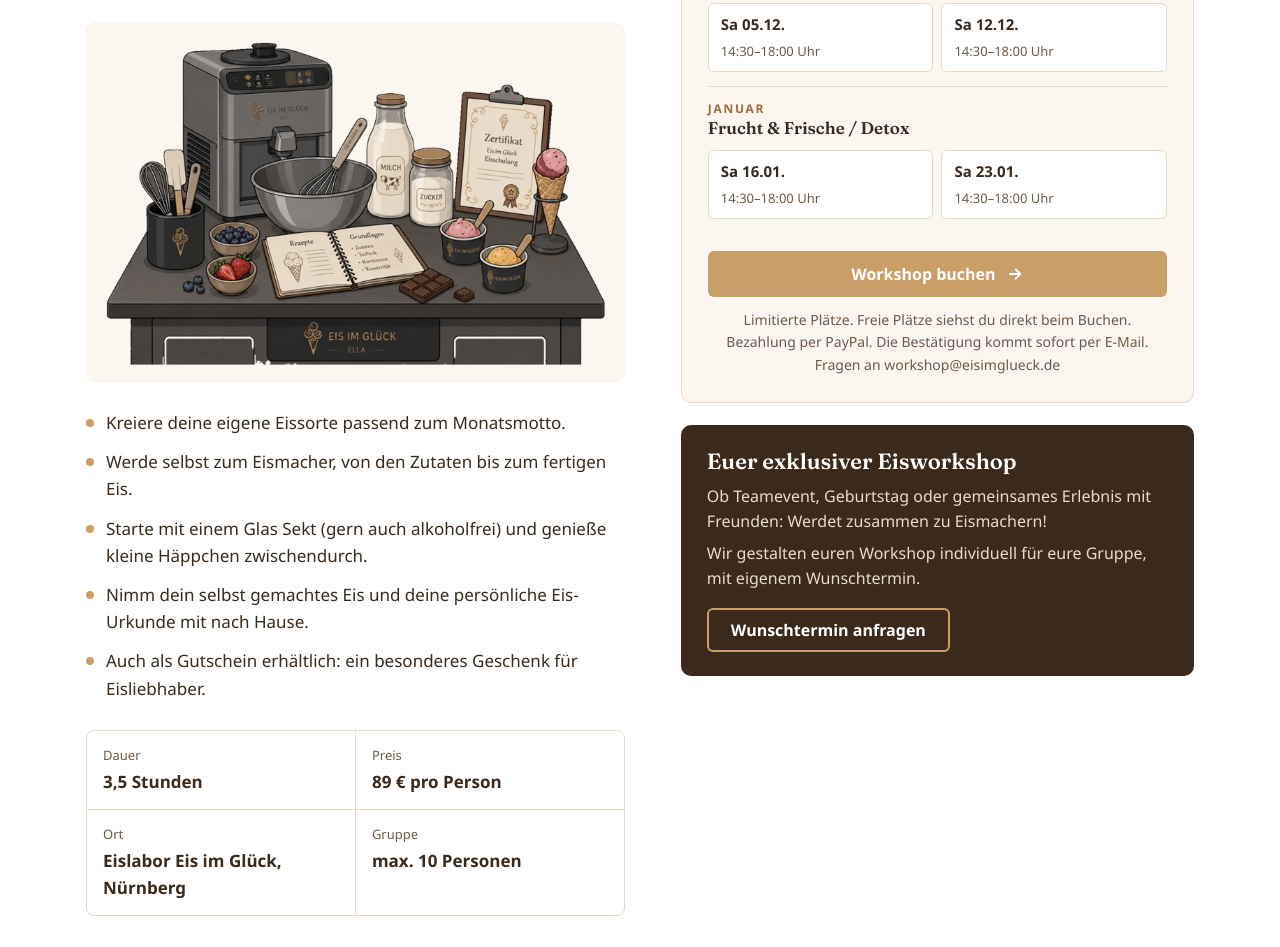
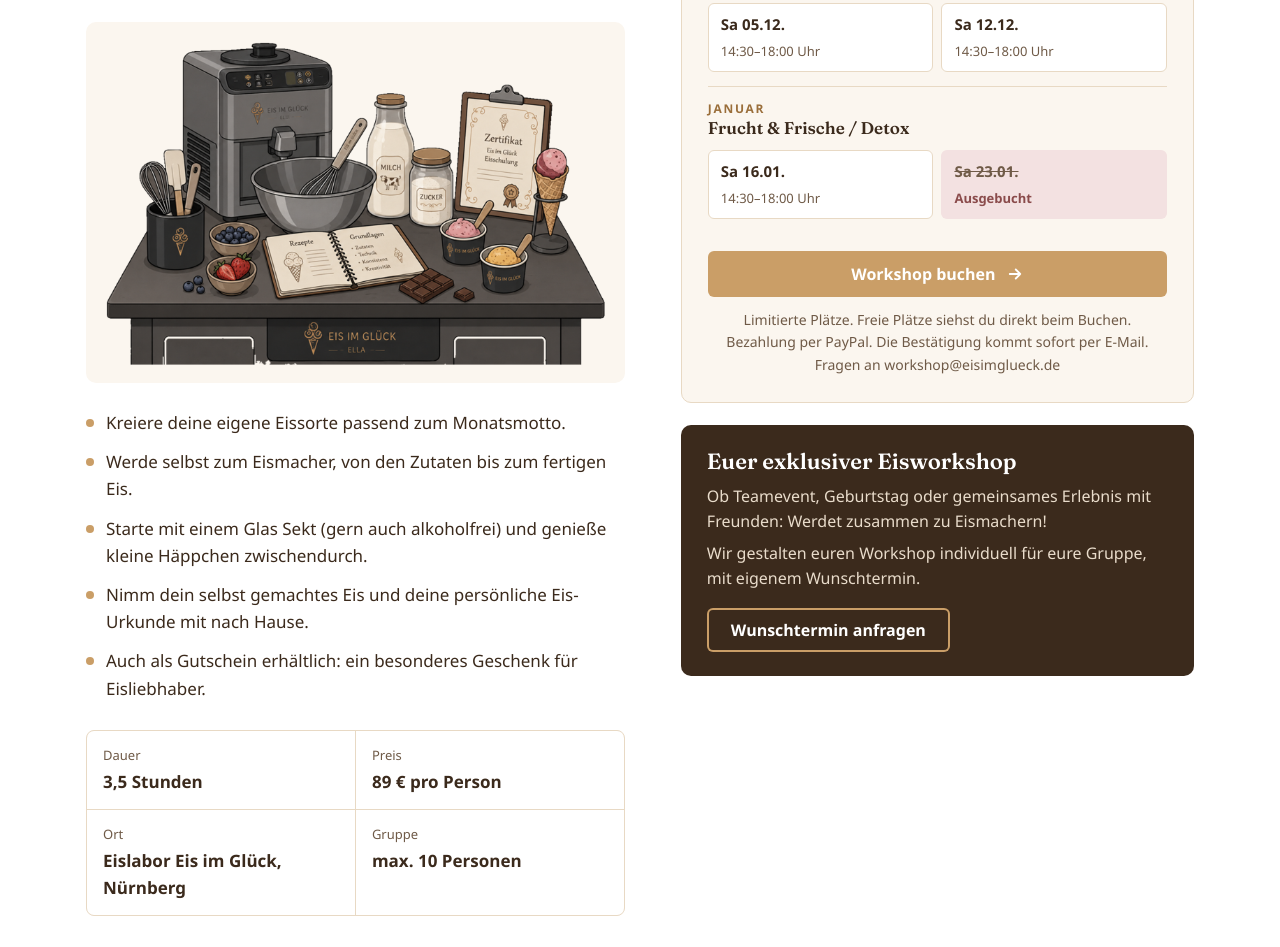
Before and after one commit to EisimGlueck/daseismobil, a plain HTML site: page index.html in a window 1280 px wide. Shown: the part 1197-2144 px from the top of the page. Drawn offline with Linux system fonts and the light colour scheme.

Commit message:
Workshop 23.01. als ausgebucht markiert
Co-Authored-By: Claude Opus 5.5 <noreply@anthropic.com>
Claude-Session: https://claude.ai/code/session_01ML14Uw3ejMq4Umv3Vhmt3x

```diff
--- a/index.html
+++ b/index.html
@@ -281,7 +281,7 @@ footer nav { display: flex; gap: 22px; flex-wrap: wrap; }
       </div>
       <div class="monat"><h4><span>November</span> Nuss &amp; Karamell</h4><ul><li class="voll"><b>Sa 14.11.</b><span>Ausgebucht</span></li><li><b>Sa 21.11.</b><span>14:30–18:00 Uhr</span></li></ul></div>
 <div class="monat"><h4><span>Dezember</span> Winter &amp; Gewürz</h4><ul><li><b>Sa 05.12.</b><span>14:30–18:00 Uhr</span></li><li><b>Sa 12.12.</b><span>14:30–18:00 Uhr</span></li></ul></div>
-<div class="monat"><h4><span>Januar</span> Frucht &amp; Frische / Detox</h4><ul><li><b>Sa 16.01.</b><span>14:30–18:00 Uhr</span></li><li><b>Sa 23.01.</b><span>14:30–18:00 Uhr</span></li></ul></div>
+<div class="monat"><h4><span>Januar</span> Frucht &amp; Frische / Detox</h4><ul><li><b>Sa 16.01.</b><span>14:30–18:00 Uhr</span></li><li class="voll"><b>Sa 23.01.</b><span>Ausgebucht</span></li></ul></div>
 
       <a class="btn btn-gold" href="https://pretix.eu/eisimglueck/workshop/" target="_blank" rel="noopener" id="kurs-buchen">Workshop buchen
         <svg viewBox="0 0 24 24" fill="none" stroke="currentColor" stroke-width="2.4" stroke-linecap="round" stroke-linejoin="round"><path d="M5 12h14M13 6l6 6-6 6"/></svg></a>
```
